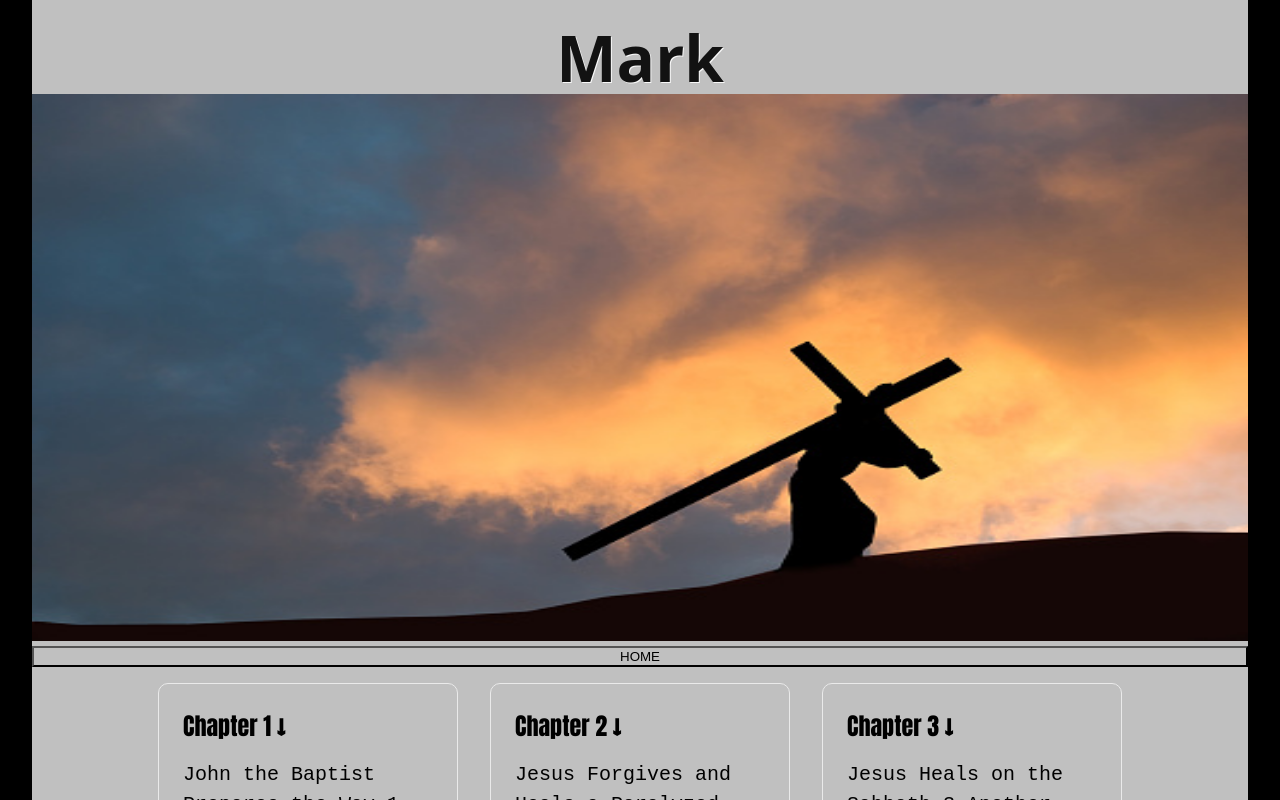
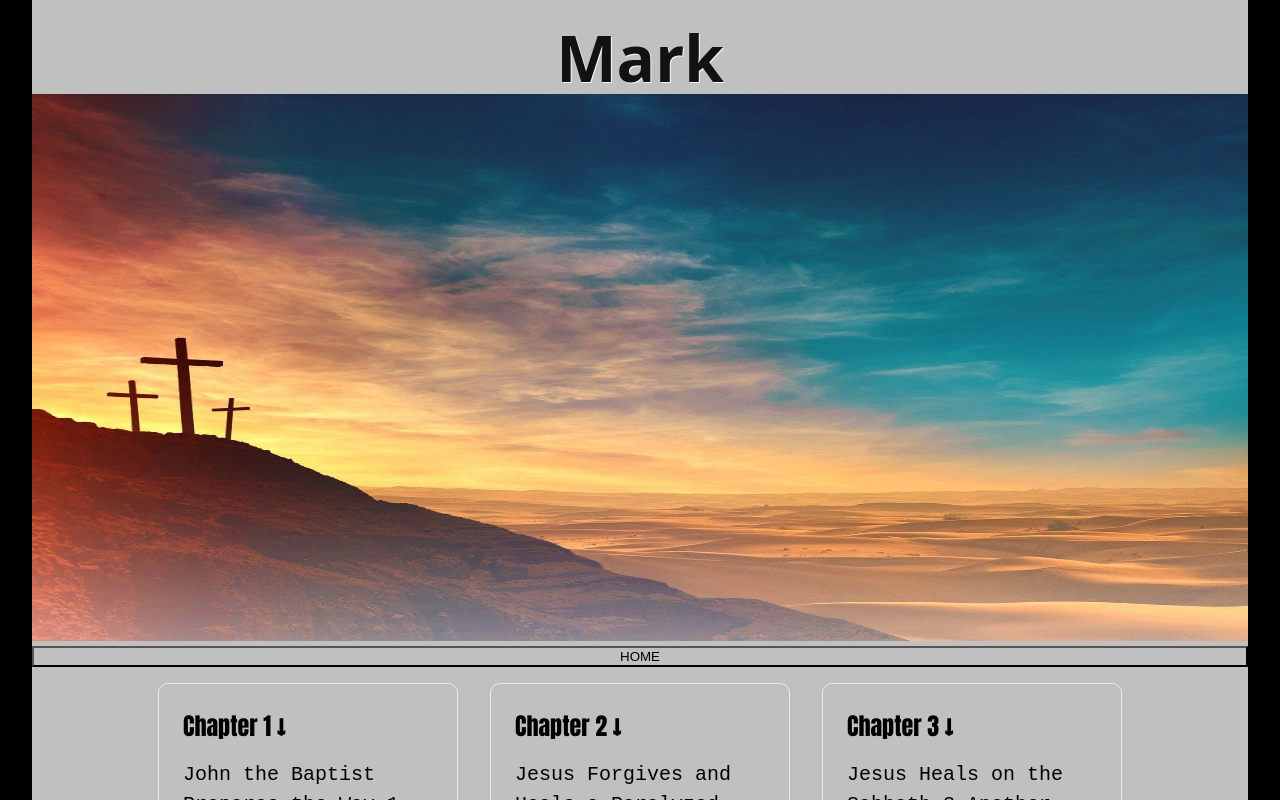
Before and after one commit to jnutt367/mark, a Next.js app: page / in a window 1280 px wide. Shown: the top 800 px of the page. Built offline with nearby package versions, Linux system fonts and the light colour scheme.

Commit message:
Update index.js
three cross jpeg

```diff
--- a/pages/index.js
+++ b/pages/index.js
@@ -21,7 +21,7 @@ export default function Home() {
         </h1>
       <div className={styles.hero}>
        <Image
-                                src="/mark.jpg"
+                                src="/three_crosses_bg.jpeg"
                                 alt="Jesus"
                                 height={900}
                                 width={2000}
```
